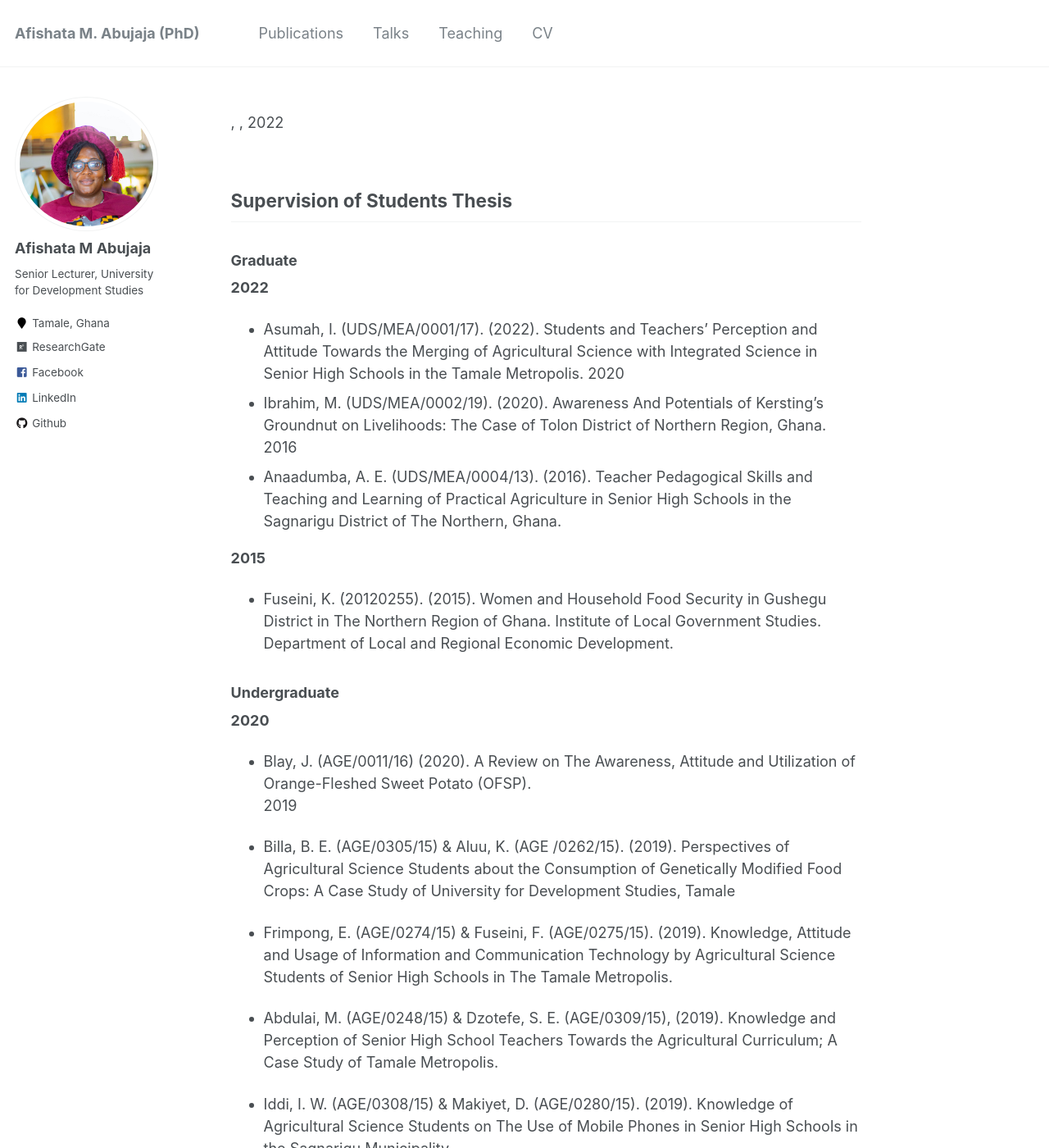
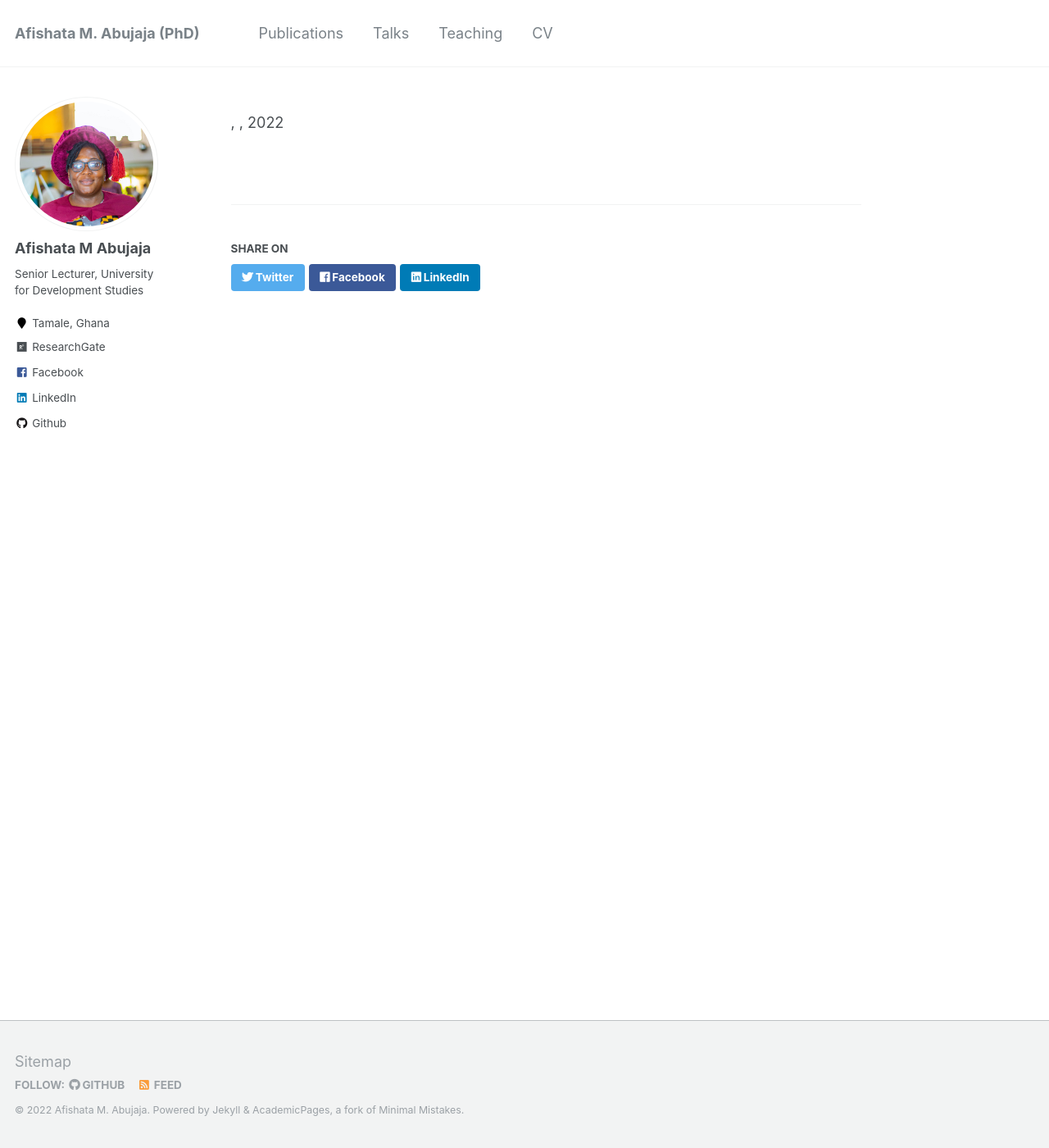
Before and after one commit to Abujaja93/abujaja, a Jekyll site: the page built from _teaching/teaching_1.md, in a window 1280 px wide and 1400 px high. Shown: the whole window at 82% size. Built offline with Jekyll 4.4.1, drawn with Linux system fonts in a browser that asks for light colours; some of the changed text lies outside the part shown.

Commit message:
Update teaching_1.md

```diff
--- a/_teaching/teaching_1.md
+++ b/_teaching/teaching_1.md
@@ -2,82 +2,9 @@
 title: "Teaching and Supervision "
 <!-- collection: teaching
 type: " Teaching" -->
-permalink: /_teaching/teaching_1
+permalink: /teaching/teaching_1
 venue: "University for Development Studies, Nyankpla Campus"
 <!-- date: 2012- Date
 location: "Tamale, Ghana" -->
 
 ---
-
-
-## Supervision of Students Thesis
-
-### Graduate
-
-**2022**
-
-* Asumah, I. (UDS/MEA/0001/17). (2022). Students and Teachers’ Perception and Attitude Towards the Merging of Agricultural Science with Integrated Science in Senior High Schools in the Tamale Metropolis.
-2020
-* Ibrahim, M. (UDS/MEA/0002/19). (2020). Awareness And Potentials of Kersting’s Groundnut on Livelihoods: The Case of Tolon District of Northern Region, Ghana.
-2016
-* Anaadumba, A. E. (UDS/MEA/0004/13). (2016). Teacher Pedagogical Skills and Teaching and Learning of Practical Agriculture in Senior High Schools in the Sagnarigu District of The Northern, Ghana.
-
-
-**2015**
-
-* Fuseini, K. (20120255). (2015). Women and Household Food Security in Gushegu District in The Northern Region of Ghana. Institute of Local Government Studies. Department of Local and Regional Economic Development.
-
-### Undergraduate
-
-**2020**
-
-* Blay, J. (AGE/0011/16) (2020). A Review on The Awareness, Attitude and Utilization of Orange-Fleshed Sweet Potato (OFSP).
-2019
-
-* Billa, B. E. (AGE/0305/15) & Aluu, K. (AGE /0262/15). (2019). Perspectives of Agricultural Science Students about the Consumption of Genetically Modified Food Crops: A Case Study of University for Development Studies, Tamale
-
-* Frimpong, E. (AGE/0274/15) & Fuseini, F. (AGE/0275/15). (2019). Knowledge, Attitude and Usage of Information and Communication Technology by Agricultural Science Students of Senior High Schools in The Tamale Metropolis.
-
-* Abdulai, M. (AGE/0248/15) & Dzotefe, S. E. (AGE/0309/15), (2019). Knowledge and Perception of Senior High School Teachers Towards the Agricultural Curriculum; A Case Study of Tamale Metropolis.
-
-* Iddi, I. W. (AGE/0308/15) & Makiyet, D. (AGE/0280/15). (2019).	Knowledge of Agricultural Science Students on The Use of Mobile Phones in Senior High Schools in the Sagnarigu Municipality.
-
-**2016**
-
-* Amponsah, H. (AGT/3629/09) & Takpuie, C. C. (AGT/3962/09). (2016). Influence of Agric Extension Delivery Methods on Technology Adoption by Farmers in the Nanumba South District.
-
-**2015**
-
-* Donkor, P. (AGE/0019/11) & Gyan O. W. (AGE/0021/11) (2015). Assessing the Teaching and Learning of Integrated Science in JHS in Kintampo Municipality.
-
-* Duada, A. (AGE/0013/11) & Halidu, Z., (AGE/0026/11) (2015). Females and the choice of studying Agriculture Science programme in Senior High School in the Tamale Metropolis.
-
-**2014**
-
-* Arthur, A.A., (AGB/0104/10) & Boateng, R., (AGB/0189/11) (2014): Contribution of Tomato Production to Poverty Reduction of Women in the Asunafo South District.
-
-**2013**
-
-* Akpadze, E. K., (AGE/0011/09) & Ndolbi, R.M. (AGE/0056/09) (2013). Women’s Access to Agricultural Interventions and its Influence on Household Food Security- Tolon District, Northern Region, and Ghana.
-
-* Amponsah, H. (AGE/ 3629/09) & Takpuie, C.C (AGE/3962/09) (2013). Influence of Agricultural Extension Delivery Methods on Technology Adoption by Farmers in the Nanumba South District.
-
-
-
-## Courses Taught
-
-* ARG 304 Population & Family Life Education
-
-* PEP 389 On Campus Teaching Practice
-
-* ARE 514 Gender and Development
-
-* FCS 302 Introduction to Gender and Development
-
-* EAG 303 Methodology of Teaching Agriculture
-
-* MED 503 Curriculum ad Methodological studies in Agriculture
-
-* DEA 101/EAG 103 Introduction to Sociology of Education
-
-* PEP 399 Off Campus Teaching Practice
```
